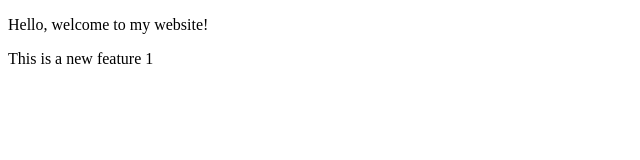
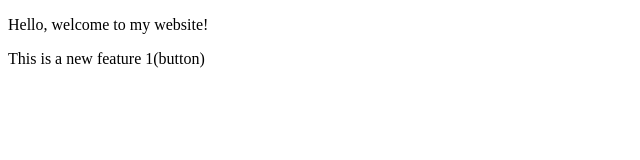
Before and after one commit to aakritibaral9-dotcom/aakriti-demo, a plain HTML site: page LocalRepo/style.css/index.html in a window 1280 px wide. Shown: the full height of the page, 0-640 px from the left. Drawn offline with Linux system fonts and the light colour scheme.

```diff
--- a/LocalRepo/style.css/index.html
+++ b/LocalRepo/style.css/index.html
@@ -10,7 +10,7 @@
         Hello, welcome to my website!
     </p>
     <p>
-        This is a new feature 1
+        This is a new feature 1(button)
     </p>
 
 </body>
```
